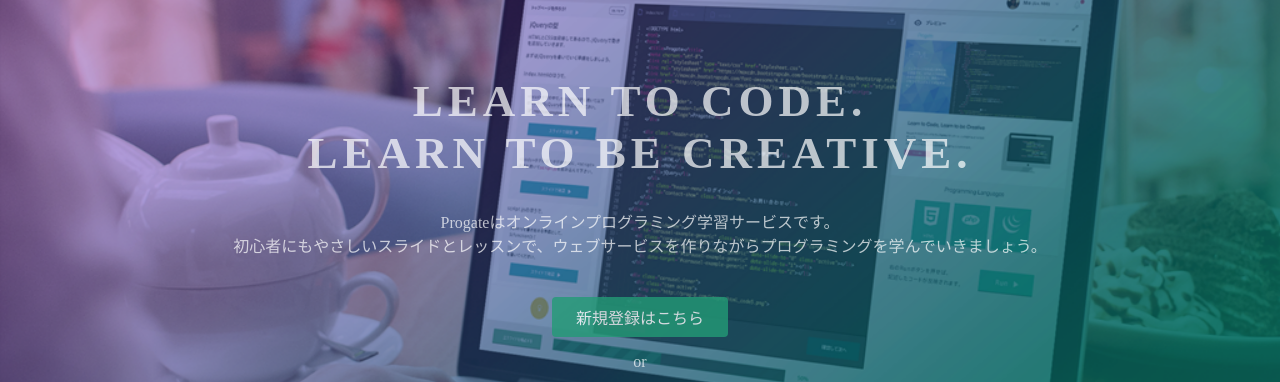
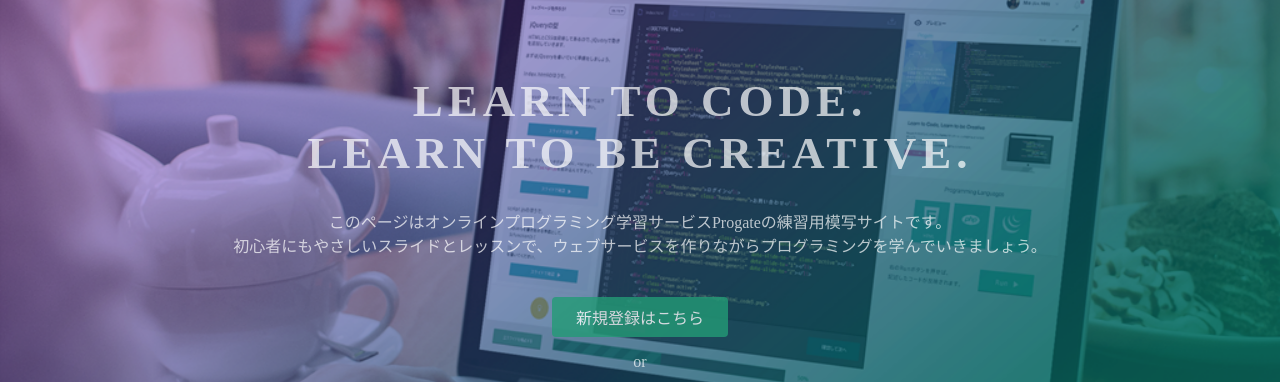
Before and after one commit to shiranui-s-erver/shiranui-s-erver, a plain HTML site: page index.html in a window 1280 px wide. Shown: the part 135-517 px from the top of the page. Drawn offline with Linux system fonts and the light colour scheme.

Commit message:
Update index.html

```diff
--- a/index.html
+++ b/index.html
@@ -24,7 +24,7 @@
   <div class="top-wrapper">
     <div class="container">
       <h1>LEARN TO CODE.<br>LEARN TO BE CREATIVE.</h1>
-      <p>Progateはオンラインプログラミング学習サービスです。<br>初心者にもやさしいスライドとレッスンで、ウェブサービスを作りながらプログラミングを学んでいきましょう。</p>
+      <p>このページはオンラインプログラミング学習サービスProgateの練習用模写サイトです。<br>初心者にもやさしいスライドとレッスンで、ウェブサービスを作りながらプログラミングを学んでいきましょう。</p>
       <div class="btn-wrapper">
         <a href="#" class="btn signup">新規登録はこちら</a>
         <p>or</p>
```
